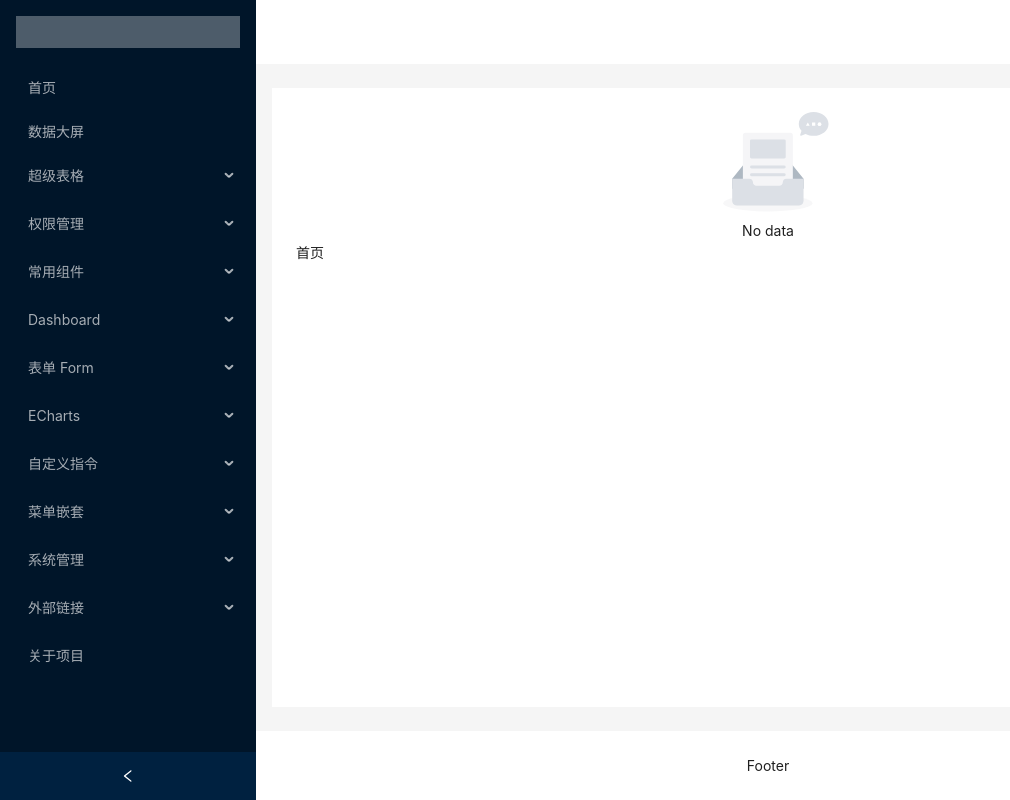
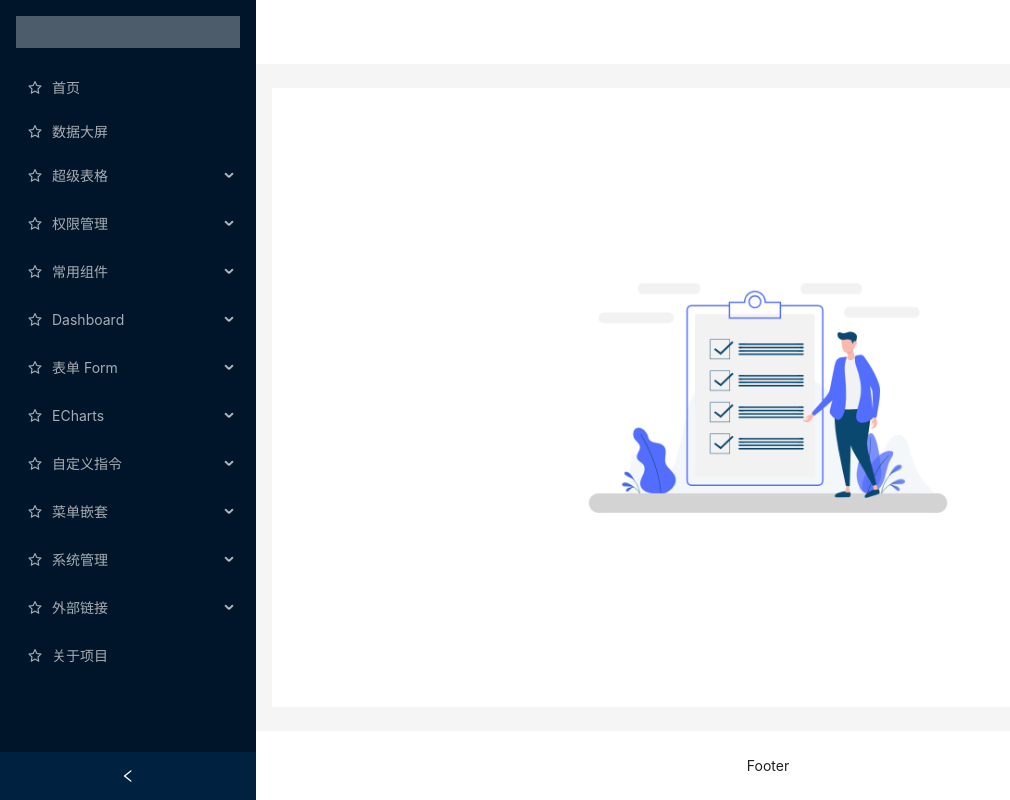
Before and after one commit to chaos-desolate/zy-admin-vue, a Vue app: page /home/index in a window 1280 px wide. Shown: the whole page, without its empty margins (0-1010 px from the left). Built offline with nearby package versions, Linux system fonts and the light colour scheme.

Commit message:
feat: 布局

```diff
--- a/src/layouts/components/MenuItem/ZMenuItem.vue
+++ b/src/layouts/components/MenuItem/ZMenuItem.vue
@@ -6,6 +6,7 @@
             v-if="item.children"
             :key="item.path">
             <template #title>
+                <StarOutlined />
                 <span>{{ item.meta.title }}</span>
             </template>
             <z-menu-item :menu-items="item.children" />
@@ -14,12 +15,14 @@
             @click="menuItemsClick(item)"
             v-else
             :key="item.path">
-            {{ item.meta.title }}
+            <StarOutlined />
+            <span>{{ item.meta.title }}</span>
         </a-menu-item>
     </template>
 </template>
 
 <script setup name="ZSubmenu">
+import { StarOutlined } from '@ant-design/icons-vue'
 import { useRouter } from 'vue-router'
 
 defineProps({
--- a/src/layouts/index.vue
+++ b/src/layouts/index.vue
@@ -5,12 +5,14 @@
             collapsible
             width="256">
             <div class="logo" />
+            <div class="menu">
                 <a-menu
                     v-model:selectedKeys="selectedKeys"
                     theme="dark"
                     mode="inline">
                     <z-submenu :menu-items="menuItems"></z-submenu>
                 </a-menu>
+            </div>
         </a-layout-sider>
         <Main />
     </a-layout>
@@ -1064,4 +1066,9 @@ const menuItems = [
 [data-theme='dark'] .site-layout .site-layout-background {
     background: #141414;
 }
+.menu {
+    height: calc(100vh - 64px - 48px);
+    overflow: auto;
+    scrollbar-width: none;
+}
 </style>
--- a/src/views/home/index.vue
+++ b/src/views/home/index.vue
@@ -1,7 +1,10 @@
 <template>
-    <div>
-        <a-empty />
-        首页
+    <div class="flex justify-center items-center w-[100%] h-[100%]">
+        <img
+            width="500px"
+            height="500px"
+            src="@/assets/images/task.png"
+            alt="" />
     </div>
 </template>
 
```
Lines whose indentation alone changed are shown as unchanged.
